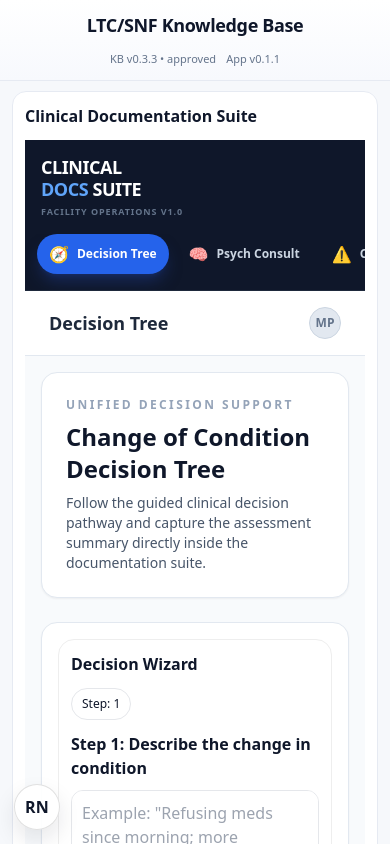
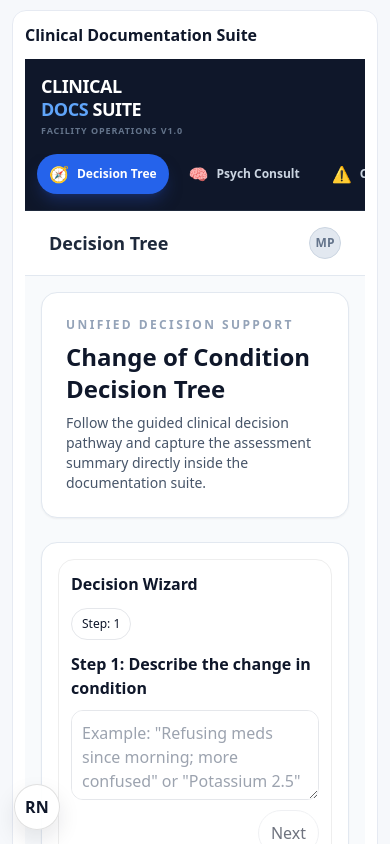
Before and after one commit to juanenguerra-cmd/clinical-suite, a React (Vite) app: page / in a window 390 px wide. Built offline with nearby package versions, Linux system fonts and the light colour scheme.

Commit message:
Remove knowledge base header

```diff
--- a/src/App.tsx
+++ b/src/App.tsx
@@ -3,10 +3,8 @@ import { loadKB } from "@/kb/loadKb";
 import { useAppStore } from "@/store/appStore";
 import { ReleaseNotesButton } from "@/components/ReleaseNotesButton"; // ✅ ADD THIS
 import ClinicalApp from "@/clinical/ClinicalApp";
-import { APP_VERSION } from "@/config/appVersion";
 
 export default function App() {
-  const kb = useAppStore((s) => s.kb);
   const actions = useAppStore((s) => s.actions);
   const [isMobile, setIsMobile] = React.useState(false);
   React.useEffect(() => {
@@ -31,23 +29,6 @@ export default function App() {
 
   return (
     <div className={`kbApp ${isMobile ? "kbAppMobile" : ""}`}>
-      <div className="kbHeader">
-        <div className="kbHeaderInner">
-          <div className="kbTitle">LTC/SNF Knowledge Base</div>
-
-          <div className="kbRight">
-            {kb ? (
-              <span>
-                KB v{kb.manifest.kb_version} • {kb.manifest.approval.status}
-              </span>
-            ) : (
-              <span>Loading KB…</span>
-            )}
-            <span>App v{APP_VERSION}</span>
-          </div>
-        </div>
-      </div>
-
       <div className="kbMain">
         <div className="panel panelPad" style={{ minWidth: 0, height: "100%" }}>
           <div style={{ display: "flex", flexDirection: "column", height: "100%" }}>
--- a/src/styles/theme.css
+++ b/src/styles/theme.css
@@ -48,34 +48,6 @@ a:hover { text-decoration: underline; }
   background: var(--bg);
 }
 
-.kbHeader {
-  background: linear-gradient(180deg, #ffffff 0%, #f7f9fd 100%);
-  border-bottom: 1px solid var(--border);
-  padding-top: env(safe-area-inset-top);
-}
-
-.kbHeaderInner {
-  display: grid;
-  grid-template-columns: 1fr auto 1fr;
-  align-items: center;
-  gap: 10px;
-  padding: 14px 16px;
-}
-
-.kbTitle {
-  font-weight: 900;
-  letter-spacing: -0.02em;
-}
-
-.kbRight {
-  display: flex;
-  justify-content: flex-end;
-  gap: 10px;
-  align-items: center;
-  color: var(--muted);
-  font-size: 12px;
-}
-
 .kbTabs {
   display: inline-flex;
   background: var(--surface);
@@ -105,27 +77,14 @@ a:hover { text-decoration: underline; }
   display: grid;
   grid-template-columns: 1fr;
   gap: 14px;
-  padding: 14px;
+  padding: calc(14px + env(safe-area-inset-top)) 14px 14px;
   min-height: 0;
   overflow: auto;
   padding-bottom: calc(14px + env(safe-area-inset-bottom));
 }
 
-.kbAppMobile .kbHeaderInner {
-  grid-template-columns: 1fr;
-  text-align: center;
-  gap: 12px;
-  padding: 12px 14px;
-}
-
-.kbAppMobile .kbRight {
-  justify-content: center;
-  flex-wrap: wrap;
-  font-size: 11px;
-}
-
 .kbAppMobile .kbMain {
-  padding: 10px 12px calc(16px + env(safe-area-inset-bottom));
+  padding: calc(10px + env(safe-area-inset-top)) 12px calc(16px + env(safe-area-inset-bottom));
   gap: 10px;
 }
 
@@ -141,7 +100,7 @@ a:hover { text-decoration: underline; }
 @media (max-width: 980px) {
   .kbMain {
     grid-template-columns: 1fr;
-    padding: 10px;
+    padding: calc(10px + env(safe-area-inset-top)) 10px 10px;
   }
 
   .stickyTop {
@@ -152,16 +111,6 @@ a:hover { text-decoration: underline; }
 }
 
 @media (max-width: 720px) {
-  .kbHeaderInner {
-    grid-template-columns: 1fr;
-    gap: 12px;
-    text-align: center;
-  }
-
-  .kbTitle {
-    font-size: 18px;
-  }
-
   .kbTabs {
     width: 100%;
     justify-content: center;
@@ -170,11 +119,6 @@ a:hover { text-decoration: underline; }
 
   .kbTab {
     flex: 1 1 140px;
-  }
-
-  .kbRight {
-    justify-content: center;
-    font-size: 11px;
   }
 
   .row {
```
